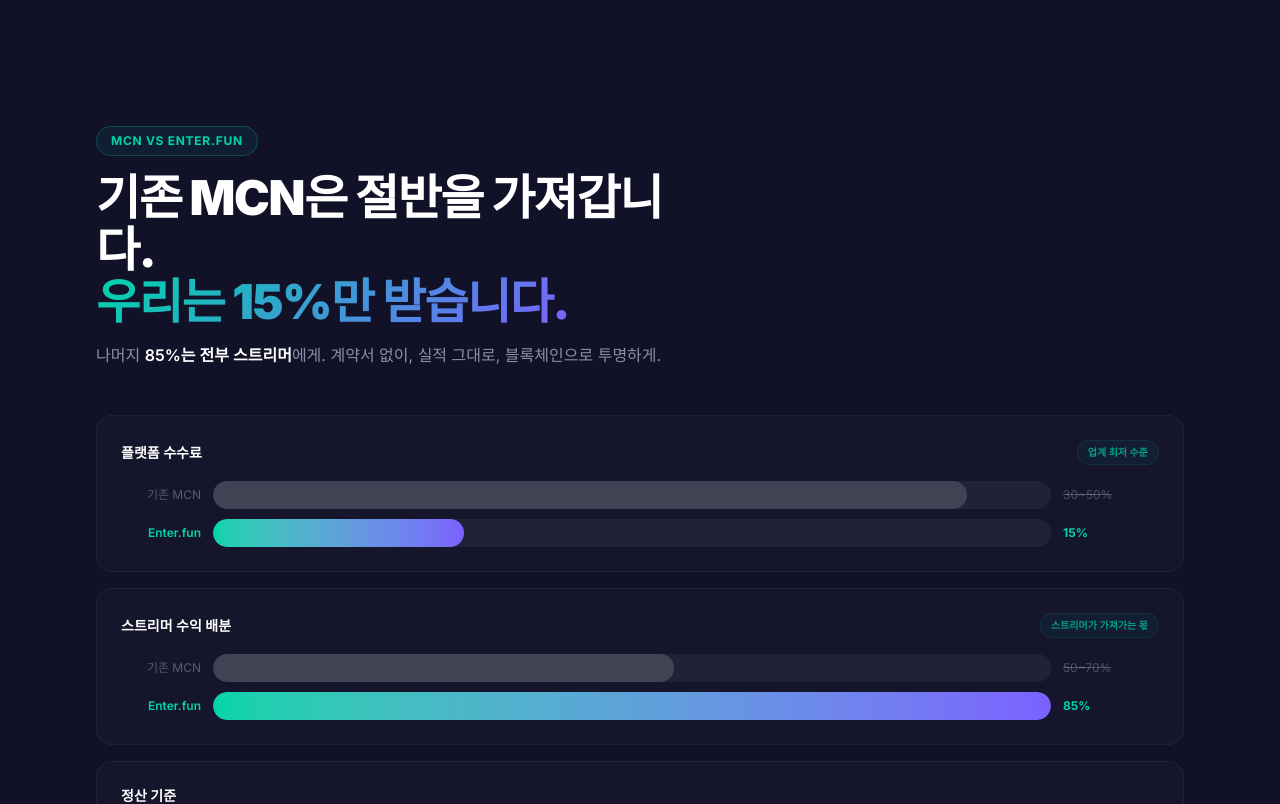
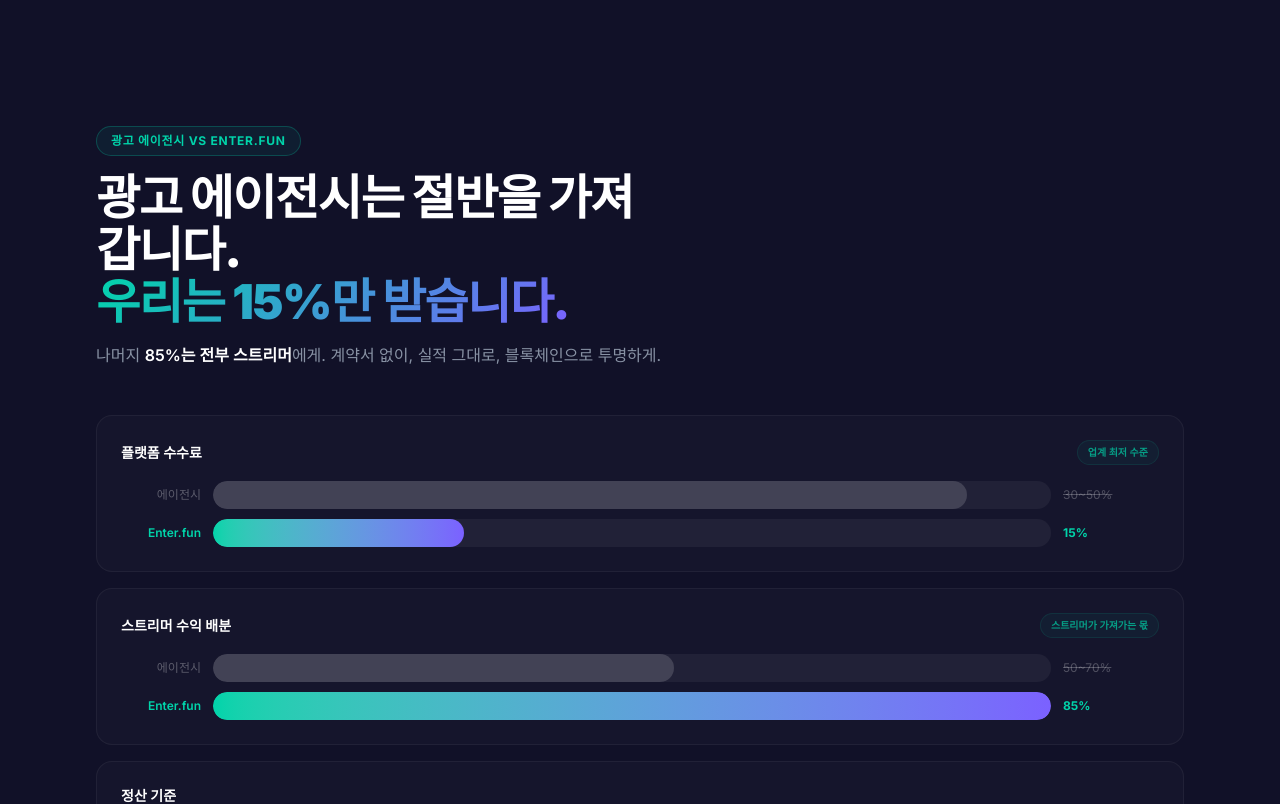
Before and after one commit to seojoonkim/enter-fun, a Next.js app: page / in a window 1280 px wide. Shown: the part 4400-5204 px from the top of the page. Built offline with nearby package versions, Linux system fonts and the light colour scheme; no server answers; a web font is replaced by a local one.

Commit message:
copy: MCN → 광고 에이전시

```diff
--- a/src/components/SteamComparison.tsx
+++ b/src/components/SteamComparison.tsx
@@ -68,9 +68,9 @@
       <div className="container px-4 relative z-10">
         {/* Header */}
         <div className="max-w-xl">
-          <span className="section-badge">MCN vs Enter.fun</span>
+          <span className="section-badge">광고 에이전시 vs Enter.fun</span>
           <h2 className="mt-4 text-[clamp(2rem,4vw,3rem)] font-black leading-[1.08] tracking-[-0.03em] text-white">
-            기존 MCN은 절반을 가져갑니다.
+            광고 에이전시는 절반을 가져갑니다.
             <br />
             <span className="gradient-text">우리는 15%만 받습니다.</span>
           </h2>
@@ -103,7 +103,7 @@
               <div className="space-y-2.5">
                 {/* MCN bar */}
                 <div className="flex items-center gap-3">
-                  <span className="w-20 shrink-0 text-right text-xs text-white/30">기존 MCN</span>
+                  <span className="w-20 shrink-0 text-right text-xs text-white/30">에이전시</span>
                   <div className="flex-1 h-7 rounded-full bg-white/5 overflow-hidden">
                     {row.mcnWidth > 0 && (
                       <motion.div
```
